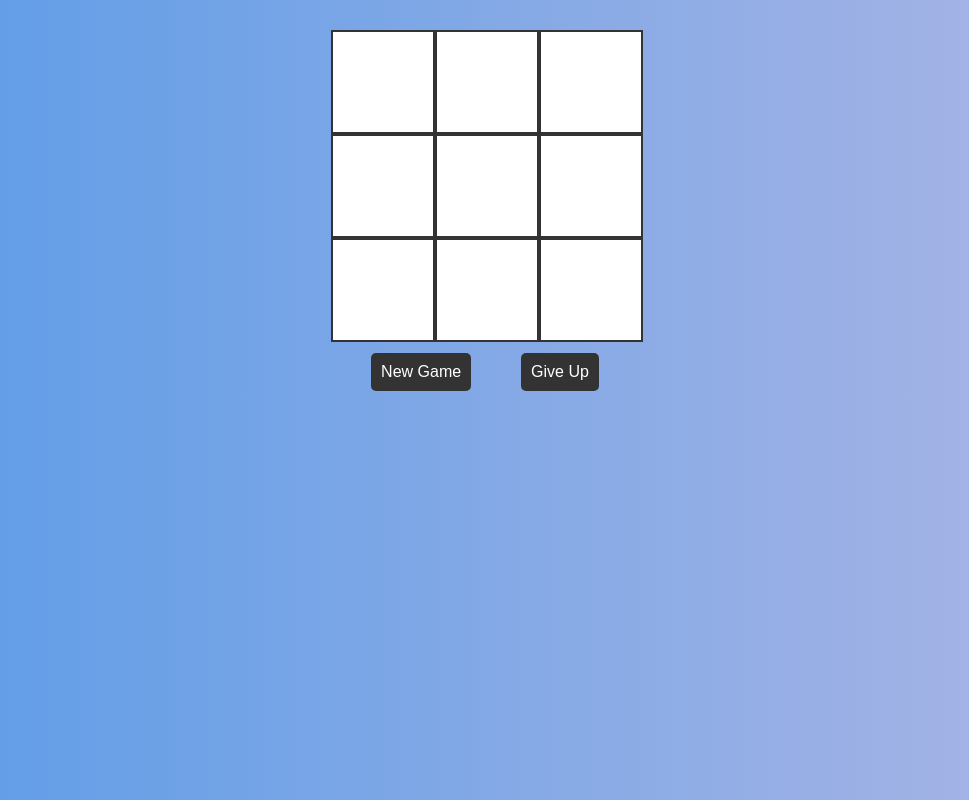
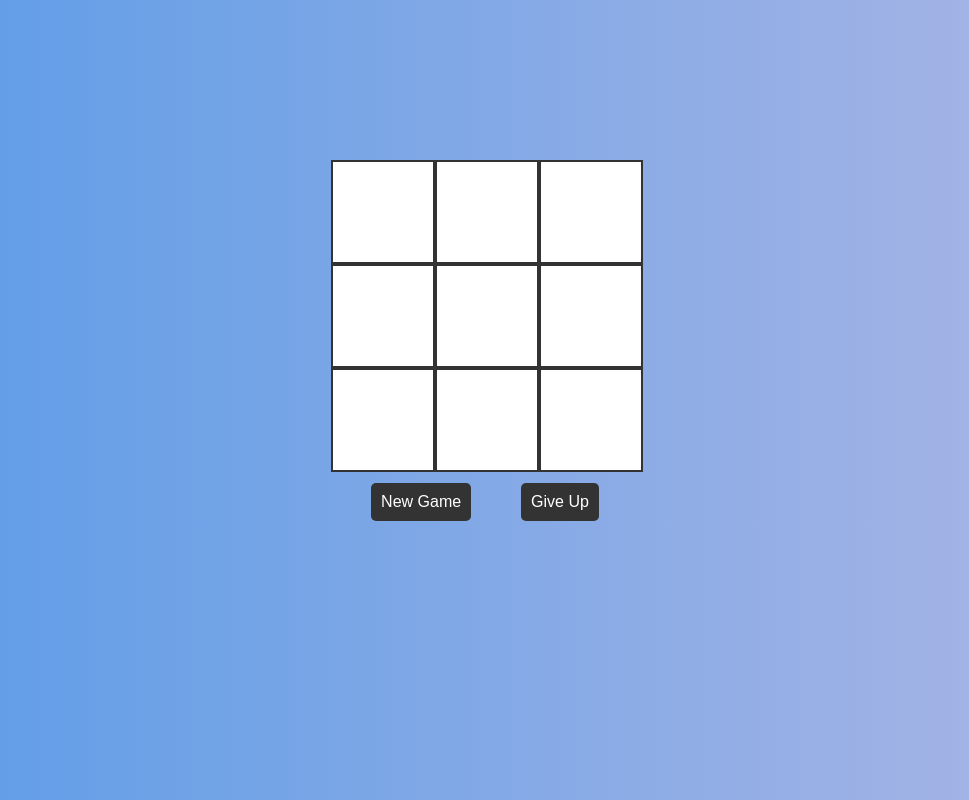
Before and after one commit to stevenseb/liveTTT, a website: page public/index.html in a window 1280 px wide. Shown: the whole page, without its empty margins (155-1124 px from the left). Drawn offline with Linux system fonts and the light colour scheme.

Commit message:
increase margin top

```diff
--- a/public/main.css
+++ b/public/main.css
@@ -15,7 +15,7 @@ body {
     display: grid;
     grid-template-columns: repeat(3, 100px);
     grid-template-rows: repeat(3, 100px);
-    margin-top: 20px;
+    margin-top: 150px;
     gap: 4px;
     height: auto;
   }
```
